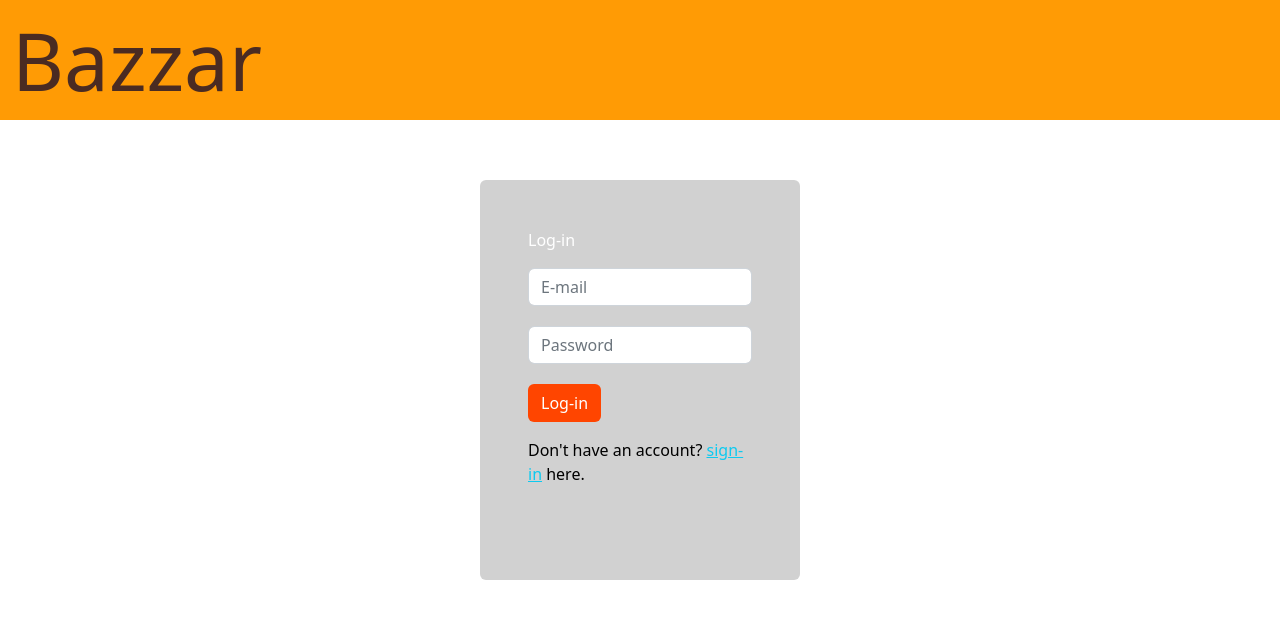
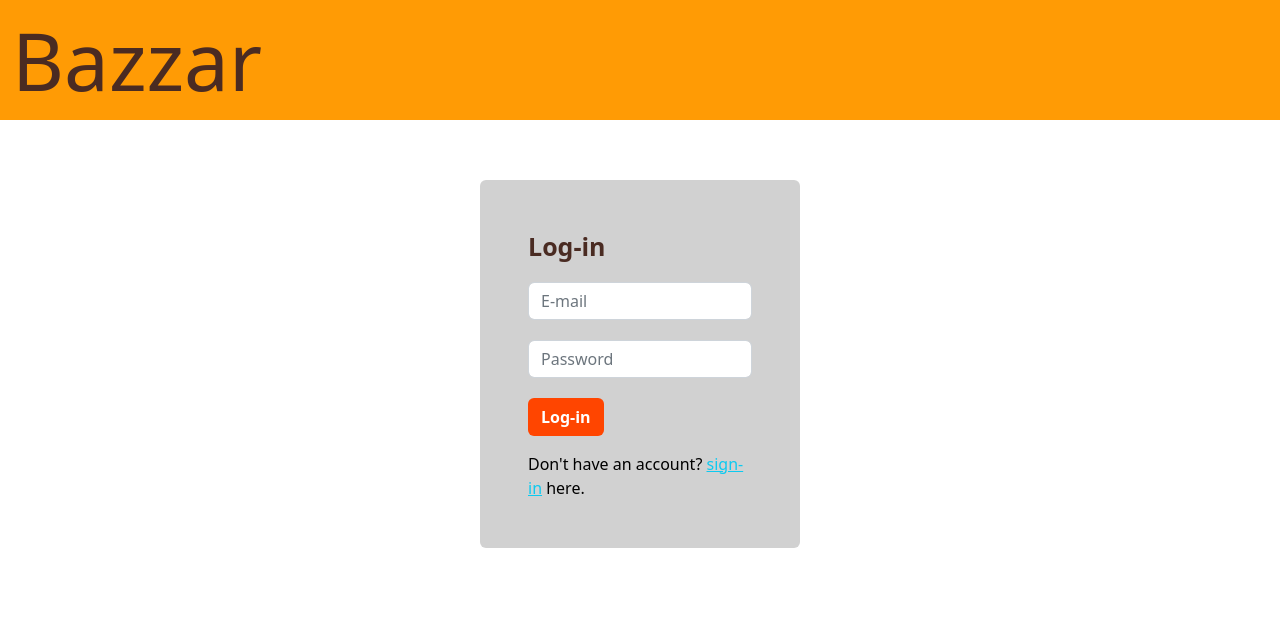
Before and after one commit to MorsHs/Bazaar, a PHP site: page /html/Log-in.html in a window 1280 px wide. Shown: the top 619 px of the page. Run offline with PHP 8.4, Linux system fonts and the light colour scheme.

Commit message:
updating  log-in and attempting the no icon bug

```diff
--- a/css/Login.css
+++ b/css/Login.css
@@ -12,8 +12,8 @@
 .btn{
     background-color: orangered;
 }
-.button:hover{
-   background-color: aqua;
+button:hover{
+   background-color: rgb(0, 0, 0);
 }
 
 /* custom css */
@@ -22,7 +22,8 @@
     font-size: 500%;
 }
 .secondaryheadtxt{
-    font-size: 16px;
+    font-size: 25px;
+    color: #4A2B22;
 }
 .form-control{
     margin-bottom: 20px;
--- a/html/Log-in.html
+++ b/html/Log-in.html
@@ -2,12 +2,13 @@
 <html>
 
     <head>
+        <link rel="icon" href="..\img\Logo\BAZAARLOGO.png" type="image/gif" sizes="16x16"> <!--y u no work?!?!?! -->
         <link rel="stylesheet" href="..\css\bootstrap.css">
         <link rel="stylesheet" href="..\css\Login.css">
+
         <title>
             Log-in
         </title>
-        <link rel="icon" href="..\img\Logo\BAZAARLOGO.png" type="image/gif" sizes="16x16">
     </head>
 
     <body>
@@ -18,13 +19,13 @@
         </div>
         <!-- end of bar -->
 
-        <div class="container w-25 rounded p-5 text-white h-50";>
+        <div class="container w-25 rounded p-5 text-white ";>
             <div class="card-body">
             <form action="#">
-                <p class="secondaryheadtxt">Log-in</p>
-                <input class="form-control" id="emailLabel" type="email" name="E-mail" placeholder="E-mail">
-                <input class="form-control" type="password" name="password" placeholder="Password">
-                <button class="btn text-white" type="submit" >Log-in</button>
+                <p class="fw-bold secondaryheadtxt">Log-in</p>
+                <input class="form-control" id="emailLabel" type="email" name="E-mail" placeholder="E-mail"> <!-- for email-->
+                <input class="form-control" type="password" name="password" placeholder="Password"><!-- for password-->
+                <button class="btn text-white fw-bold" type="submit" >Log-in</button><!-- button-->
             </form>
         </div>
         <div class="card-footer">Don't have an account? <a class="link-info" href="Register.html">sign-in</a> here.</div>
```
Also changed, not shown: html/test.html (added, +9 -0 lines).
